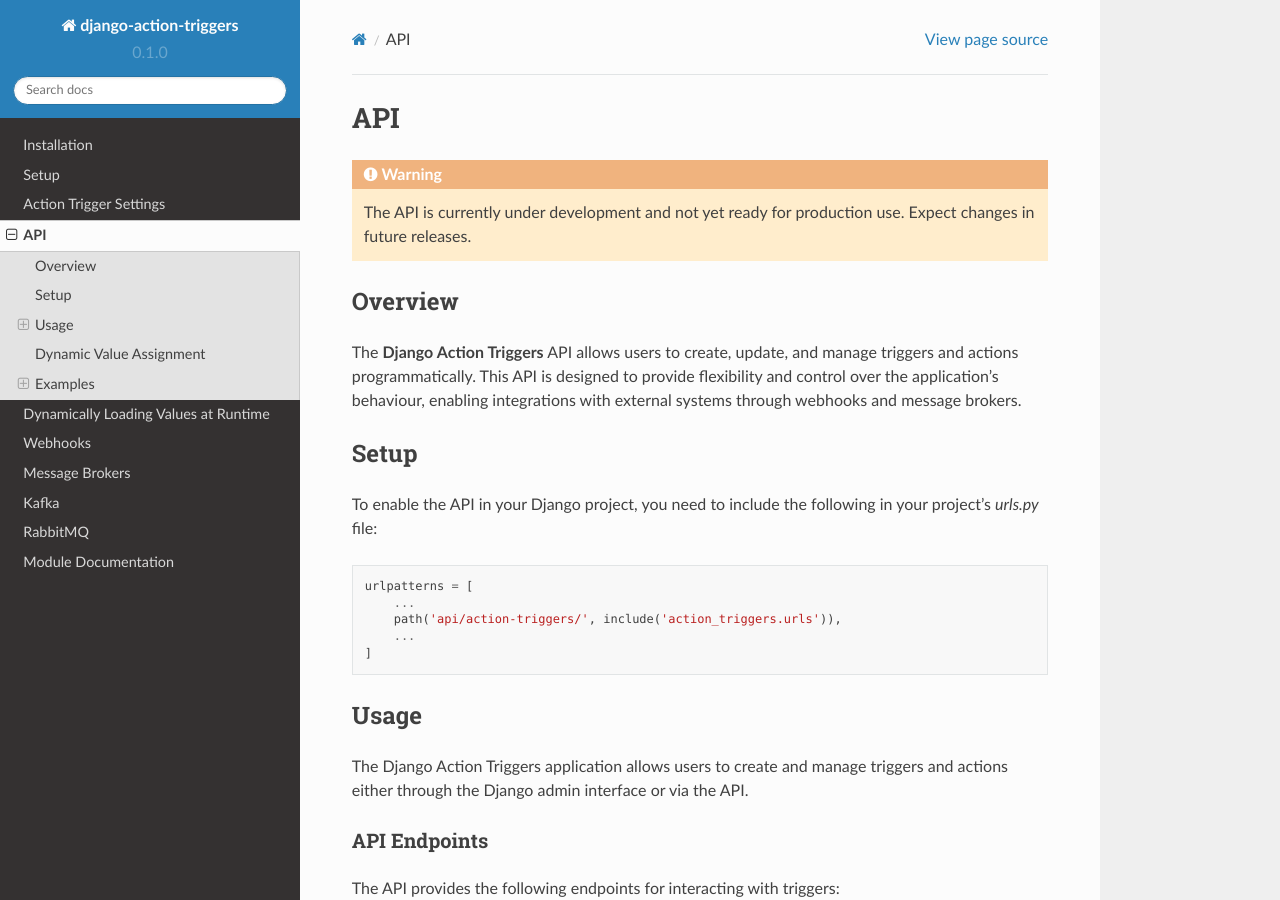
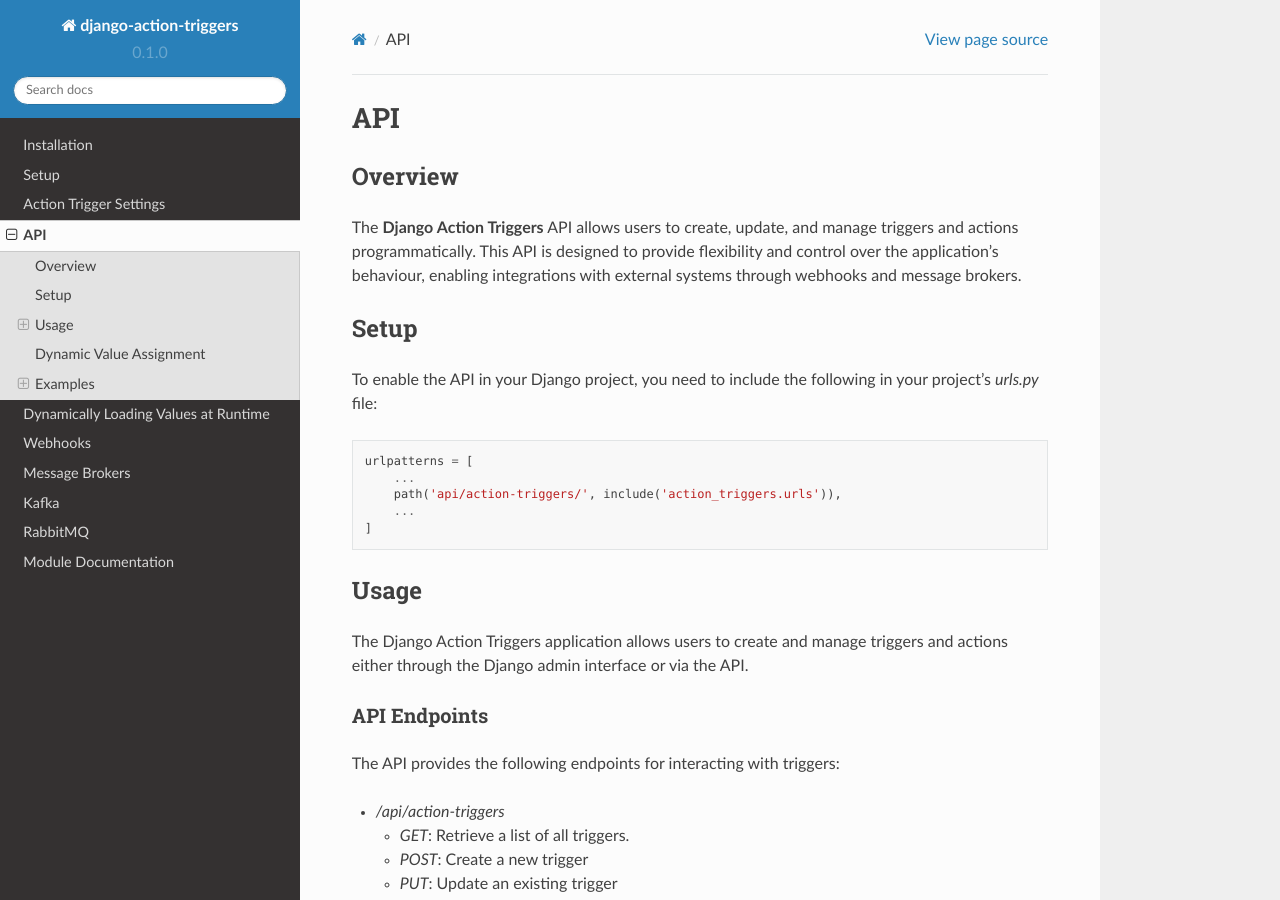
Before and after one commit to Salaah01/django-action-triggers, a Sphinx documentation site: the page built from docs/source/api.rst, in a window 1280 px wide and 900 px high. Built offline with Sphinx 7.4.7 and the Read the Docs theme 2.0.0, drawn with Linux system fonts in a browser that asks for light colours; the version number is read from the project's files by our own code.

Commit message:
removed note in docs explaining api is stil in dev

```diff
--- a/docs/source/api.rst
+++ b/docs/source/api.rst
@@ -1,12 +1,6 @@
 ===
 API
 ===
-
-.. warning::
-
-    The API is currently under development and not yet ready for production
-    use. Expect changes in future releases.
-
 
 Overview
 ========
```
